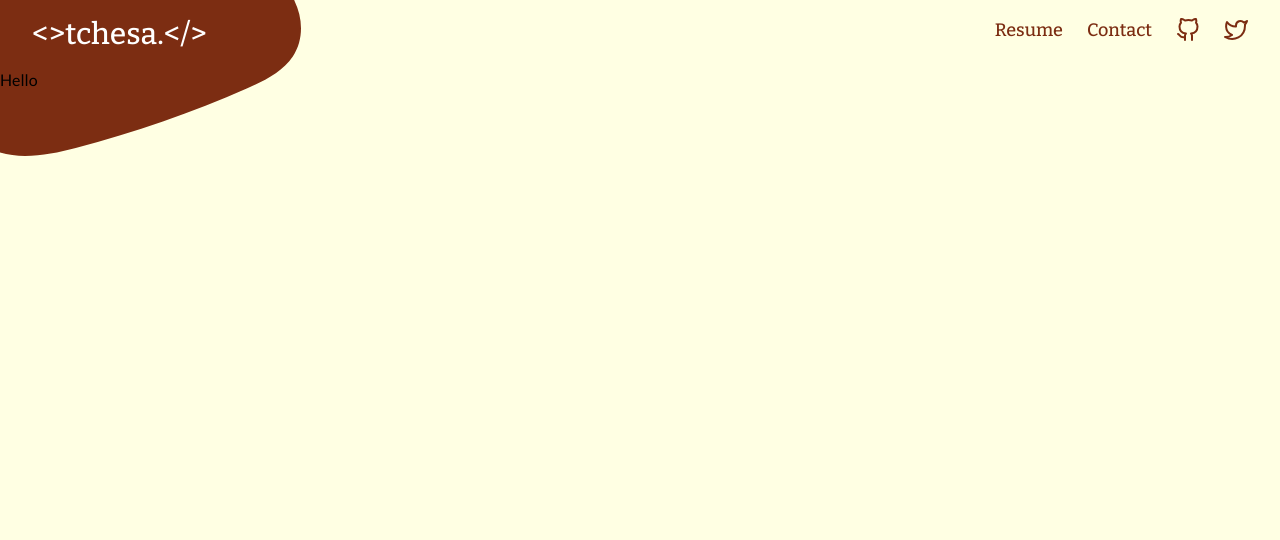
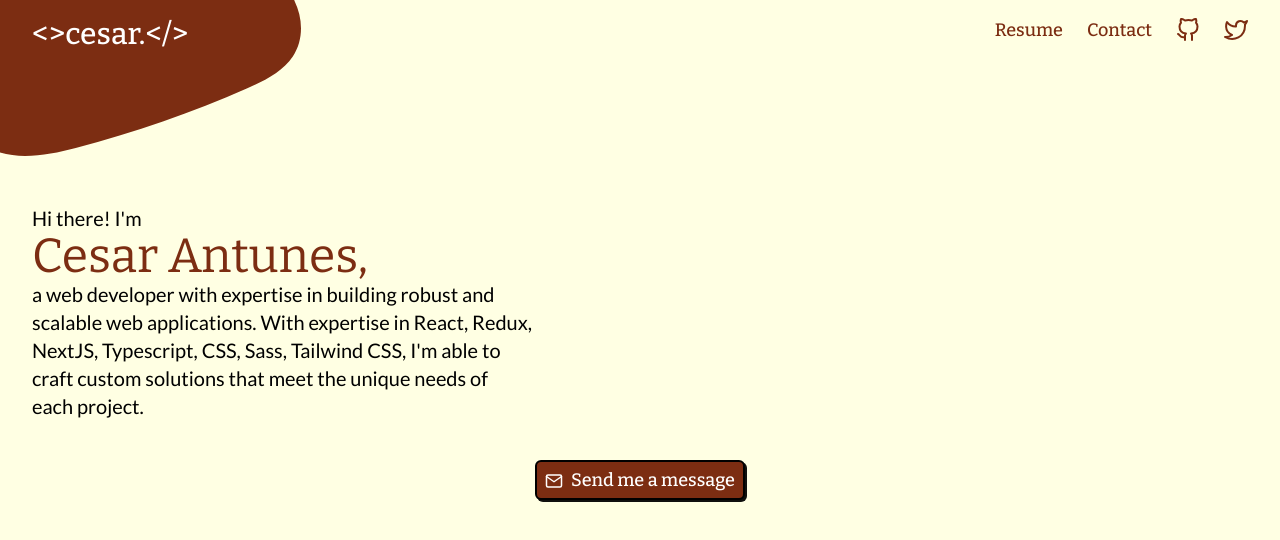
Before and after one commit to tchesa/portfolio-app, a Next.js app: page / in a window 1280 px wide. Shown: the top 540 px of the page. Built offline with nearby package versions, Linux system fonts and the light colour scheme.

Commit message:
home page first content

```diff
--- a/src/app/layout.tsx
+++ b/src/app/layout.tsx
@@ -3,8 +3,8 @@ import { Bitter, Lato } from 'next/font/google'
 import './globals.css'
 
 export const metadata = {
-  title: 'tchesa',
-  description: 'Generated by create next app',
+  title: 'Cesar Antunes',
+  description: 'Welcome to my portolio website',
 }
 
 const bitter = Bitter({ weight: ['400', '500'], subsets: ['latin'], variable: '--font-bitter' })
--- a/src/app/page.tsx
+++ b/src/app/page.tsx
@@ -1,9 +1,20 @@
-// import { Inter } from 'next/font/google'
+import Button from "@/components/form/ui/button";
+import Link from "next/link";
+import { FiMail } from 'react-icons/fi'
 
 export default function Home() {
   return (
-    <main className="">
-      <h1>Hello</h1>
+    <main className="py-4 container mx-auto px-8 mb-20 resume-outside">
+      <div className="pt-[120px] max-w-[500px]">
+        <span className="text-xl">Hi there! I&apos;m</span>
+        <span className="font-serif text-5xl text-orange-900 block">Cesar Antunes,</span>
+        <span className="text-xl">a web developer with expertise in building robust and scalable web applications. With expertise in React, Redux, NextJS, Typescript, CSS, Sass, Tailwind CSS, I&apos;m able to craft custom solutions that meet the unique needs of each project.</span>
+      </div>
+      <div className="mt-10 text-center">
+        <Link href="/contact">
+          <Button type="button"><FiMail className="inline mr-2" />Send me a message</Button>
+        </Link>
+      </div>
     </main>
   )
 }
--- a/src/components/header/index.tsx
+++ b/src/components/header/index.tsx
@@ -5,7 +5,7 @@ import { FiGithub, FiTwitter } from "react-icons/fi"
 const Header = () => {
   return (
     <header className="flex justify-between py-4 relative container mx-auto px-8">
-      <Link className="font-medium font-serif text-3xl text-white hover:underline" href="/">{"<>tchesa.</>"}</Link>
+      <Link className="font-medium font-serif text-3xl text-white hover:underline" href="/">{"<>cesar.</>"}</Link>
       <nav>
         <ul className="flex space-x-6 items-center">
           <li>
```
